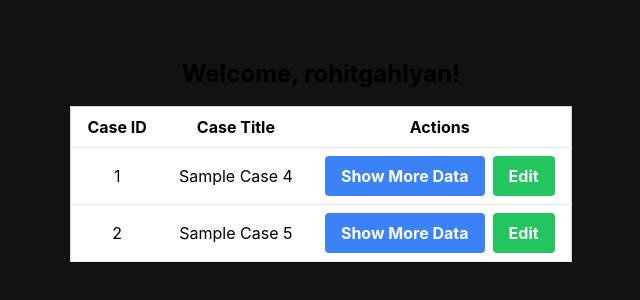
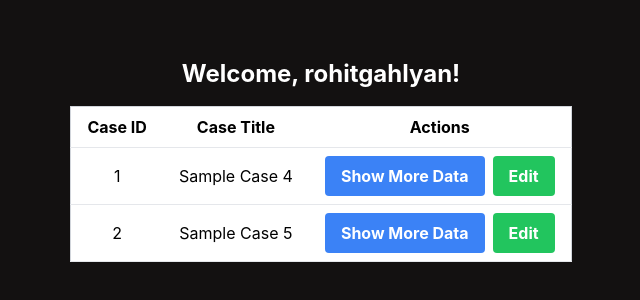
Before and after one commit to deadaf/evault, a React (Vite) app in the folder frontend/: page /dashboard in a window 1280 px wide. Shown: the part 256-556 px from the top of the page, without its empty margins (319-959 px from the left). Built offline with nearby package versions, Linux system fonts and the light colour scheme.

Commit message:
style: dashboard welcomer

```diff
--- a/frontend/src/pages/Dashboard.jsx
+++ b/frontend/src/pages/Dashboard.jsx
@@ -75,7 +75,9 @@
 
   return (
     <div className="container mx-auto mt-8">
-      <h2 className="mb-4 text-2xl font-bold">Welcome, {user.name}!</h2>
+      <h2 className="mb-4 text-2xl font-bold text-white">
+        Welcome, {user.name}!
+      </h2>
       <table className="min-w-full border border-gray-300 bg-white">
         <thead>
           <tr>
```
